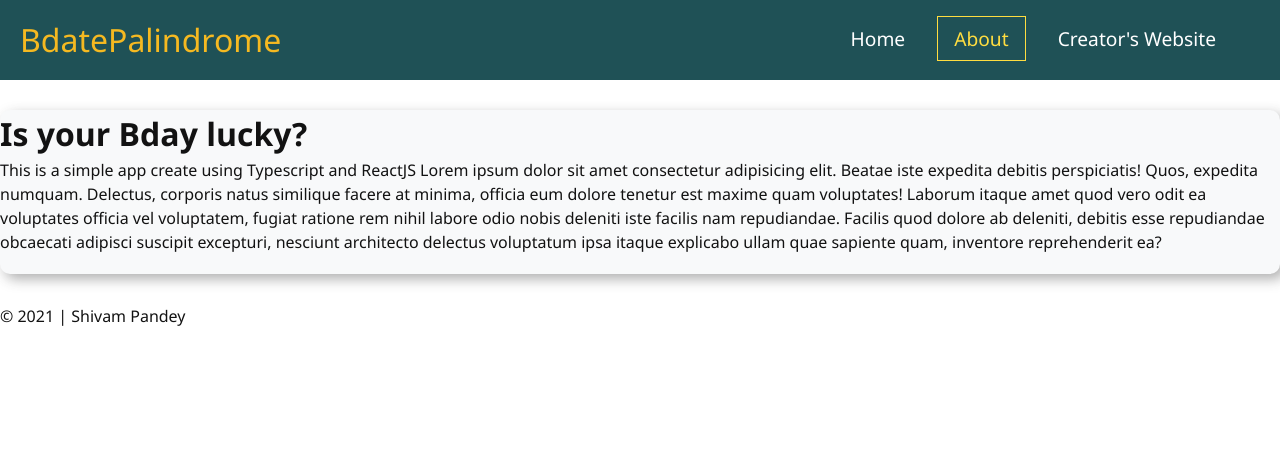
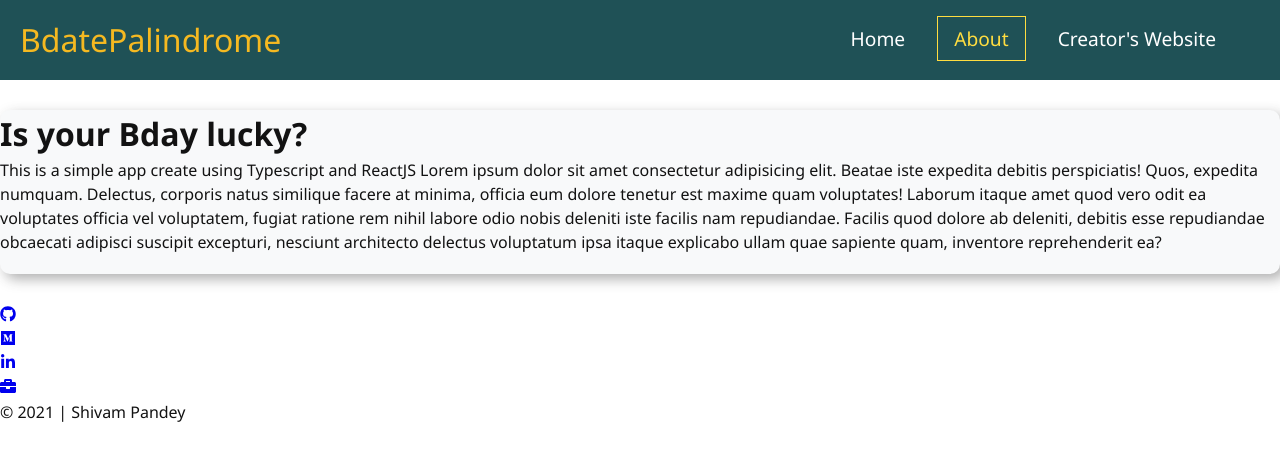
Before and after one commit to SJTGSHIVAM/birthdate_palindrome_mark13, a React (Create React App) app: page /about in a window 1280 px wide. Shown: the top 460 px of the page. Built offline with nearby package versions, Linux system fonts and the light colour scheme.

Commit message:
refactor: changed icon usage to react-icon lib

```diff
--- a/src/components/Footer/Footer.tsx
+++ b/src/components/Footer/Footer.tsx
@@ -1,4 +1,5 @@
 import React from "react";
+import { FaGithub, FaMedium, FaLinkedinIn, FaBriefcase } from "react-icons/fa";
 import "./Footer.css";
 const Footer = () => {
   return (
@@ -6,22 +7,22 @@ const Footer = () => {
       <ul>
         <li className="footerLink">
           <a href="https://github.com/SJTGSHIVAM">
-            <i className="fab fa-github"></i>
+            <FaGithub />
           </a>
         </li>
         <li className="footerLink">
           <a href="https://sjtgshivam.medium.com">
-            <i className="fab fa-medium"></i>
+            <FaMedium />
           </a>
         </li>
         <li className="footerLink">
           <a href="https://www.linkedin.com/in/shivam-pandey-766524161">
-            <i className="fab fa-linkedin-in"></i>
+            <FaLinkedinIn />
           </a>
         </li>
         <li className="footerLink">
           <a href="https://sjtgshivam.netlify.app/">
-            <i className="fas fa-briefcase"></i>
+            <FaBriefcase />
           </a>
         </li>
       </ul>
```
